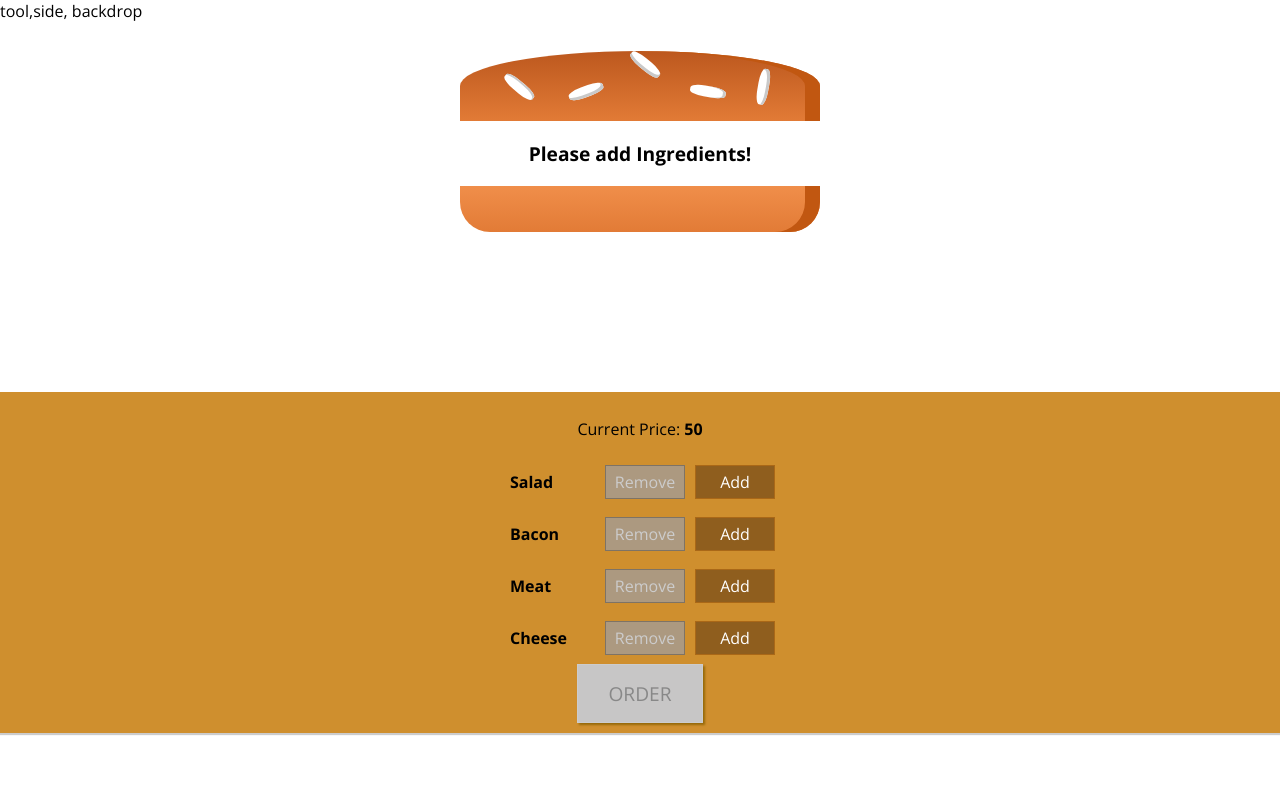
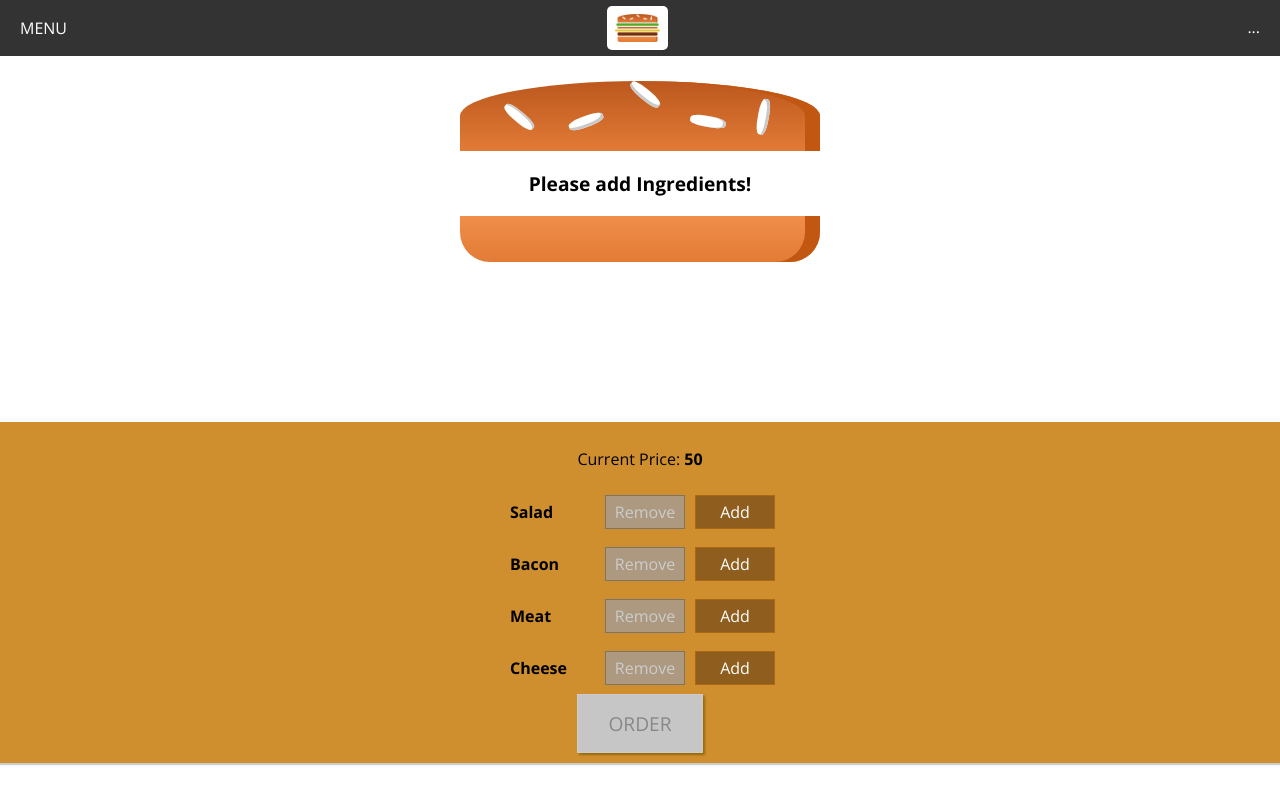
Before and after one commit to rajat-jain-1012/burger, a React app: page / in a window 1280 px wide. Built offline with nearby package versions, Linux system fonts and the light colour scheme.

Commit message:
added icon

```diff
--- a/src/components/Burger/OrderSummary/OrderSummary.js
+++ b/src/components/Burger/OrderSummary/OrderSummary.js
@@ -13,6 +13,7 @@
             <ul>
                 {ingredientsSummary}
             </ul>
+            <p><strong>Total Price :{props.price}</strong></p>
             <p>Continue to checkout?</p>
             <Button btnType = "Success" clicked = {props.purchaseDone}>Continue</Button>
             <Button btnType = "Danger"  clicked = {props.purchaseCancelled}>Cancel</Button>
--- a/src/components/Layout/Layout.css
+++ b/src/components/Layout/Layout.css
@@ -1,3 +1,3 @@
 .Content {
-    margin-top: 20px;
+    margin-top: 72px;
 }
--- a/src/components/Layout/Layout.js
+++ b/src/components/Layout/Layout.js
@@ -1,12 +1,11 @@
 import React from 'react';
 import Aux from '../../hoc/Auxiliary';
 import classes from './Layout.css';
+import Toolbar from '../../components/Navigation/Toolbar/Toolbar';
 
 const layout = (props) => (
     <Aux>
-        <div >
-            tool,side, backdrop
-        </div>
+        <Toolbar/>
         <main className = {classes.Content}>
             {props.children}
         </main>
--- /dev/null
+++ b/src/components/Logo/Logo.css
@@ -0,0 +1,12 @@
+.Logo {
+    background-color: white;
+    padding: 8px;
+    height: 80%;
+    box-sizing: border-box;
+    border-radius: 5px;
+}
+
+.Logo img {
+    height: 100%;
+
+}
--- /dev/null
+++ b/src/components/Logo/Logo.js
@@ -0,0 +1,10 @@
+import React from 'react';
+import burgerLogo from '../../assets/images/burger-logo.png';
+import classes from './Logo.css';
+
+
+const logo = () => (
+    <div className = {classes.Logo}><img src = {burgerLogo} alt = "MyBurger"/></div>
+);
+
+export default logo;
--- /dev/null
+++ b/src/components/Navigation/Toolbar/Toolbar.css
@@ -0,0 +1,19 @@
+.Toolbar {
+    height: 56px;
+    width: 100%;
+    position: fixed;
+    top: 0;
+    left: 0;
+    background-color: rgba(0, 0, 0, 0.8);
+    color: white;
+    display: flex;
+    justify-content: space-between;
+    align-items: center;
+    padding: 0 20px;
+    box-sizing: border-box;
+    z-index: 90;
+}
+
+.Toolbar nav{
+    height: 100%;
+}
--- /dev/null
+++ b/src/components/Navigation/Toolbar/Toolbar.js
@@ -0,0 +1,18 @@
+import React from 'react';
+import classes from './Toolbar.css';
+import Logo from '../../Logo/Logo';
+
+
+const toolbar = (props) => (
+    <header className = {classes.Toolbar}>
+        <div>MENU</div>
+        <Logo/>
+        <nav>
+            <ul>
+                ...
+            </ul>
+        </nav>
+    </header>
+);
+
+export default toolbar;
--- a/src/containers/BurgerBuilder/BurgerBuilder.js
+++ b/src/containers/BurgerBuilder/BurgerBuilder.js
@@ -113,7 +113,8 @@
                 <Modal show  = {this.state.purchasing} modalClosed = {this.purchaseCancelHandler}>
                     <OrderSummary ingredients = {this.state.ingredients}
                      purchaseCancelled = {this.purchaseCancelHandler}
-                     purchaseDone = {this.purchaseContinueHandler}/>
+                     purchaseDone = {this.purchaseContinueHandler}
+                     price  = {this.state.price}/>
                 </Modal>
                 <Burger ingredients = {this.state.ingredients}/>
                 <BuildControls
```
Also changed, not shown: src/assets/images/burger-logo.png (added).
